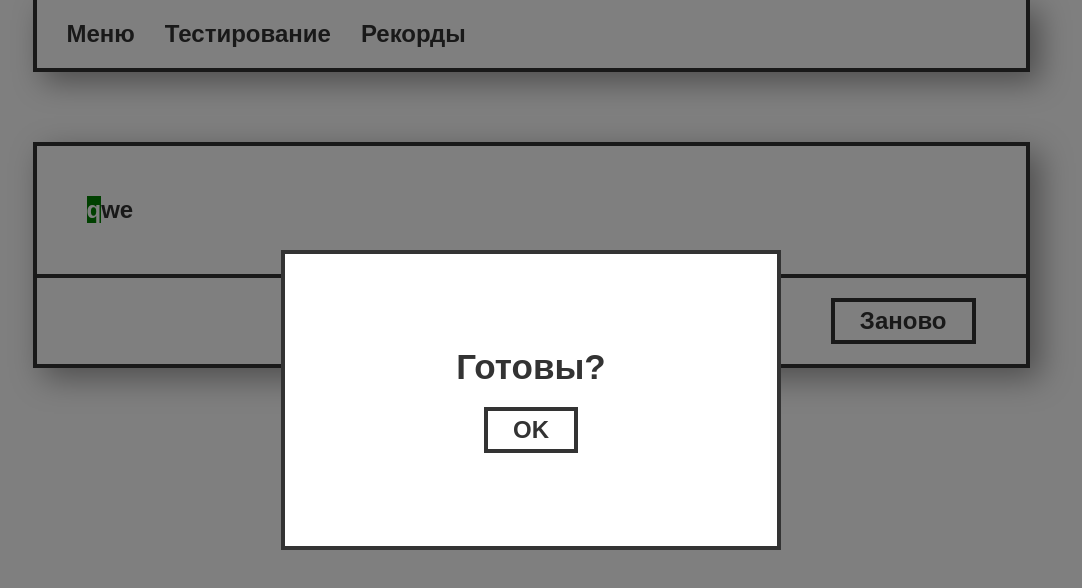
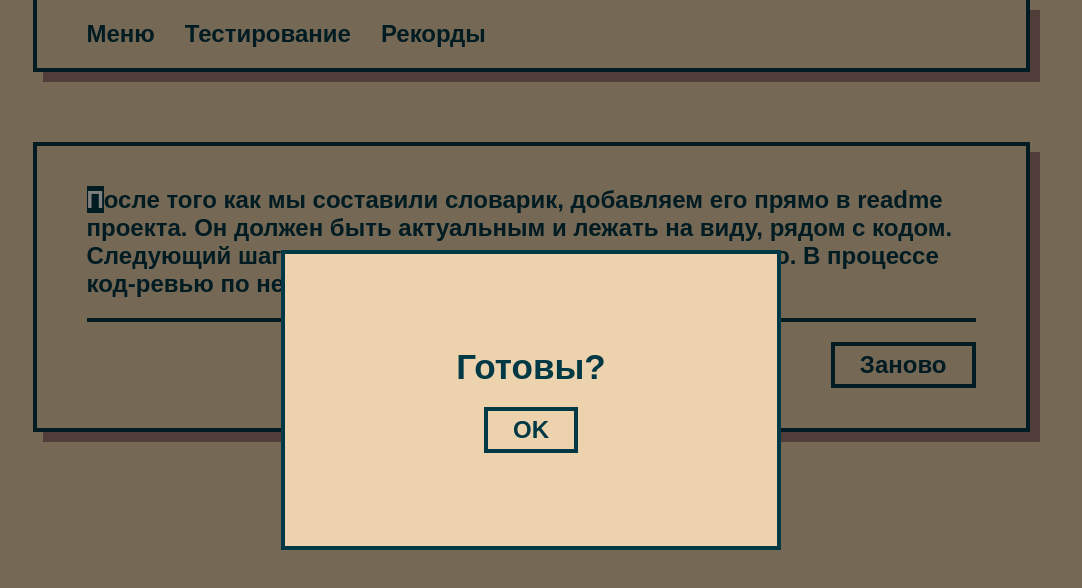
Before and after one commit to tiMURtSE/typing-app, a React (Create React App) app: page /testing in a window 1280 px wide. Shown: the top 588 px of the page, without its empty margins (109-1191 px from the left). Built offline with nearby package versions, Linux system fonts and the light colour scheme.

Commit message:
рекорды

```diff
--- a/src/api/fetchRandomText.js
+++ b/src/api/fetchRandomText.js
@@ -1,4 +1,4 @@
- const randomText = 'qwe';
+ const randomText = 'После того как мы составили словарик, добавляем его прямо в readme проекта. Он должен быть актуальным и лежать на виду, рядом с кодом. Следующий шаг — это контроль, за это отвечает код-ревью. В процессе код-ревью по неймингу учитываем следующее:';
 
  const replaceMissingKeys = (text) => {
     const replacement = {
--- /dev/null
+++ b/src/components/HighscoreItem.jsx
@@ -0,0 +1,16 @@
+import React from 'react';
+
+import StyledHighscoreItem from './styles/HighscoreItem.styled';
+
+const HighScoreItem = ({ score, number}) => {
+    return (
+        <StyledHighscoreItem>
+            <td>{number}</td>
+            <td>{score.date}</td>
+            <td>{score.speed}</td>
+            <td>{score.accuracy}</td>
+        </StyledHighscoreItem>
+    );
+};
+
+export default HighScoreItem;
--- a/src/components/SharedLayout.jsx
+++ b/src/components/SharedLayout.jsx
@@ -5,8 +5,14 @@ import Navbar from './Navbar';
 import { StyledContainer } from './styles/Containter.styled';
 
 const SharedLayout = () => {
+    const focusBackToText = () => {
+        const text = document.querySelector('.text');
+
+        text.focus();
+    };
+
     return (
-        <StyledContainer>
+        <StyledContainer onClick={focusBackToText}>
             <Navbar />
             <Outlet />
         </StyledContainer>
--- a/src/components/TextBox.jsx
+++ b/src/components/TextBox.jsx
@@ -10,6 +10,7 @@ const TextBox = ({ switchModalWindowState }) => {
     };
 
     return (
+        <>
             <StyledTextBox>
                 <Text switchModalWindowState={switchModalWindowState}/>
 
@@ -17,6 +18,7 @@ const TextBox = ({ switchModalWindowState }) => {
                     <Button title='Заново' onClickFunction={() => restart()}/>
                 </div>
             </StyledTextBox>
+        </>
     );
 };
 
--- a/src/components/styles/Containter.styled.js
+++ b/src/components/styles/Containter.styled.js
@@ -1,6 +1,10 @@
 import styled from "styled-components";
 
 export const StyledContainer = styled.div`
+    display: flex;
+    flex-direction: column;
+    row-gap: 70px;
     max-width: 997px;
+    min-height: 100vh;
     margin: 0 auto;
 `
--- a/src/components/styles/GlobalStyles.js
+++ b/src/components/styles/GlobalStyles.js
@@ -4,7 +4,11 @@ export const GlobalStyles = createGlobalStyle`
     @import url('https://fonts.googleapis.com/css2?family=Raleway:wght@400;700;900&display=swap');
 
     :root {
-        --dark: #333;
+        --main-color: #ecd3ad;
+        --dark: #003945;
+        --cream: #a17b72;
+        --green: #aac1ad;
+        --red: #cd444e;
     }
 
     * {
@@ -25,7 +29,7 @@ export const GlobalStyles = createGlobalStyle`
         font-weight: inherit;
         font-size: inherit;
         color: inherit;
-        background-color: #fff;
+        background-color: inherit;
         border: 1px solid black;
     }
 
@@ -34,8 +38,10 @@ export const GlobalStyles = createGlobalStyle`
         font-family: 'Raleway', sans-serif;
         font-weight: 900;
         font-size: 24px;
+        background-color: #ecd3ad;
         color: var(--dark);
         height: 100%;
+        padding: 0 20px;
     }
 
     .testing:focus {
--- /dev/null
+++ b/src/components/styles/HighscoreItem.styled.js
@@ -0,0 +1,7 @@
+import styled from "styled-components";
+
+const StyledHighscoreItem = styled.tr`
+
+`
+
+export default StyledHighscoreItem;
--- a/src/components/styles/ModalWindow.styled.js
+++ b/src/components/styles/ModalWindow.styled.js
@@ -26,7 +26,7 @@ export const StyledModalWidnow = styled.div`
         align-items: center;
         row-gap: 20px;
 
-        background-color: #fff;
+        background-color: var(--main-color);
         border: 4px solid var(--dark);
     }
 
--- a/src/components/styles/Navbar.styled.js
+++ b/src/components/styles/Navbar.styled.js
@@ -4,10 +4,10 @@ export const StyledNavbar = styled.nav`
     display: flex;
     align-items: center;
     column-gap: 30px;
+    padding: 20px 50px 20px;
+    // margin-top: -10px;
 
-    padding: 20px 30px;
-
-    box-shadow: 10px 10px 30px 0px #9e9d9d;
+    box-shadow: 10px 10px 0px 0px var(--cream);
     border-left: 4px solid var(--dark);
     border-right: 4px solid var(--dark);
     border-bottom: 4px solid var(--dark);
--- a/src/components/styles/Text.styled.js
+++ b/src/components/styles/Text.styled.js
@@ -1,22 +1,20 @@
 import styled from "styled-components";
 
 export const StyledText = styled.div`
-    max-height: 450px;
-    padding: 50px;
-
-    border-bottom: 4px solid var(--dark);
     overflow: auto;
 
     & .curr {
-        background-color: green;
+        background-color: var(--dark);
         color: #fff;
     }
 
     & .completed {
-        color: green;
+        background-color: var(--green);
+        color: var(--dark);
     }
 
     & .wrong {
-        background-color: red;
+        background-color: var(--red);
+        color: #fff;
     }
 `
--- a/src/components/styles/TextBox.styled.js
+++ b/src/components/styles/TextBox.styled.js
@@ -1,17 +1,21 @@
 import styled from "styled-components";
 
 export const StyledTextBox = styled.div`
-    margin-top: 70px;
+    padding: 40px 50px;
 
-    display: flex;
-    flex-direction: column;
-
-    box-shadow: 10px 10px 30px 0px #9e9d9d;
+    box-shadow: 10px 10px 0px 0px var(--cream);
     border: 4px solid var(--dark);
 
     & .button-area {
         display: flex;
         justify-content: flex-end;
-        padding: 20px 50px;
+        margin-top: 20px;
+        padding-top: 20px;
+        border-top: 4px solid var(--dark);
+    }
+
+    & .table {
+        border: 4px solid var(--dark);
+        width: 100%;
     }
 `
--- a/src/pages/Highscores.jsx
+++ b/src/pages/Highscores.jsx
@@ -1,10 +1,30 @@
 import React from 'react';
+import HighScoreItem from '../components/HighscoreItem';
+import { StyledTextBox } from '../components/styles/TextBox.styled';
 
 const Highscores = () => {
+    const highscores = JSON.parse(localStorage.getItem('highscores'));
+
     return (
-        <div>
+        <StyledTextBox>
+            <table className='table'>
+                <thead>
+                    <tr>
+                        <td>№</td>
+                        <td>Дата</td>
+                        <td>Скорость<br/>сим./м.</td>
+                        <td>Точность</td>
+                    </tr>
+                </thead>
 
-        </div>
+                <tbody>
+                    {highscores.map((score, index) =>
+                        <HighScoreItem score={score} number={index + 1} key={score.date}/>
+                    )}
+                </tbody>
+            </table>
+            {/* <HighScoreItem /> */}
+        </StyledTextBox>
     );
 };
 
```
Lines whose indentation alone changed are shown as unchanged.
